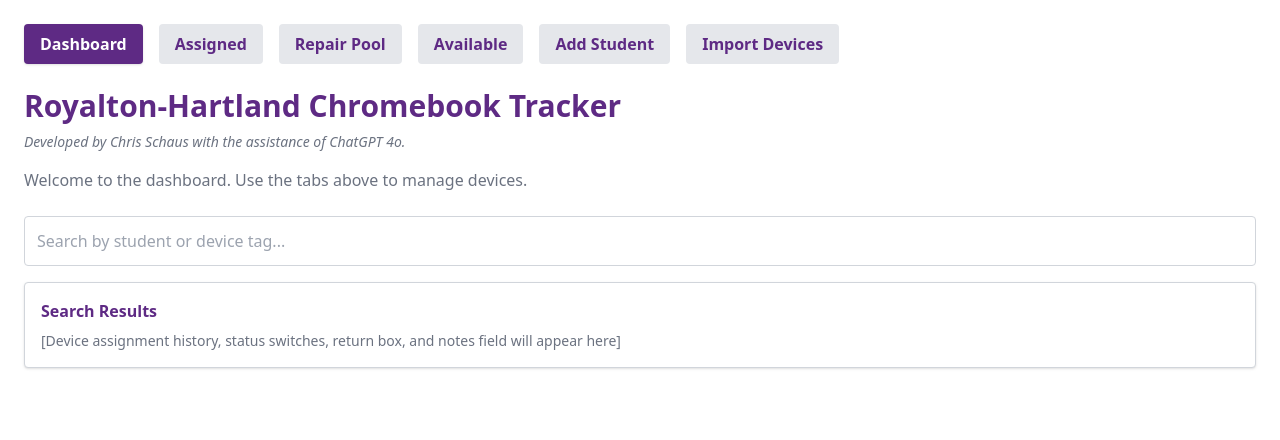
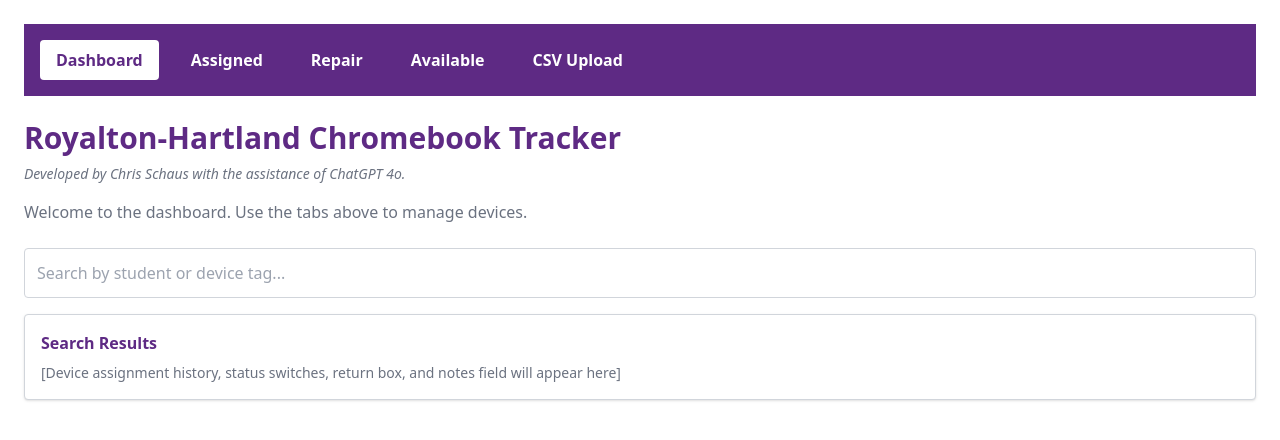
Before and after one commit to cschaus1507/chromebook-tracker, a React (Vite) app: page / in a window 1280 px wide. Shown: the top 440 px of the page. Built offline with nearby package versions, Linux system fonts and the light colour scheme.

Commit message:
Add files via upload

```diff
--- a/src/components/NavBar.jsx
+++ b/src/components/NavBar.jsx
@@ -3,13 +3,12 @@ import { NavLink } from 'react-router-dom';
 export default function NavBar() {
   const base = "px-4 py-2 rounded font-semibold";
   return (
-    <nav className="flex gap-4 mb-6">
-      <NavLink to="/" className={({ isActive }) => isActive ? base + ' bg-rhPurple text-white shadow' : base + ' bg-gray-200 text-rhPurple'}>Dashboard</NavLink>
-      <NavLink to="/assigned" className={({ isActive }) => isActive ? base + ' bg-rhPurple text-white shadow' : base + ' bg-gray-200 text-rhPurple'}>Assigned</NavLink>
-      <NavLink to="/repair" className={({ isActive }) => isActive ? base + ' bg-rhPurple text-white shadow' : base + ' bg-gray-200 text-rhPurple'}>Repair Pool</NavLink>
-      <NavLink to="/available" className={({ isActive }) => isActive ? base + ' bg-rhPurple text-white shadow' : base + ' bg-gray-200 text-rhPurple'}>Available</NavLink>
-      <NavLink to="/add-student" className={({ isActive }) => isActive ? base + ' bg-rhPurple text-white shadow' : base + ' bg-gray-200 text-rhPurple'}>Add Student</NavLink>
-      <NavLink to="/import" className={({ isActive }) => isActive ? base + ' bg-rhPurple text-white shadow' : base + ' bg-gray-200 text-rhPurple'}>Import Devices</NavLink>
-</nav>
+    <nav className="bg-rhPurple text-white p-4 mb-6 flex flex-wrap gap-4">
+      <NavLink to="/" className={({ isActive }) => isActive ? base + ' bg-white text-rhPurple' : base + ' text-white'}>Dashboard</NavLink>
+      <NavLink to="/assigned" className={({ isActive }) => isActive ? base + ' bg-white text-rhPurple' : base + ' text-white'}>Assigned</NavLink>
+      <NavLink to="/repair" className={({ isActive }) => isActive ? base + ' bg-white text-rhPurple' : base + ' text-white'}>Repair</NavLink>
+      <NavLink to="/available" className={({ isActive }) => isActive ? base + ' bg-white text-rhPurple' : base + ' text-white'}>Available</NavLink>
+      <NavLink to="/upload" className={({ isActive }) => isActive ? base + ' bg-white text-rhPurple' : base + ' text-white'}>CSV Upload</NavLink>
+    </nav>
   );
 }
```
